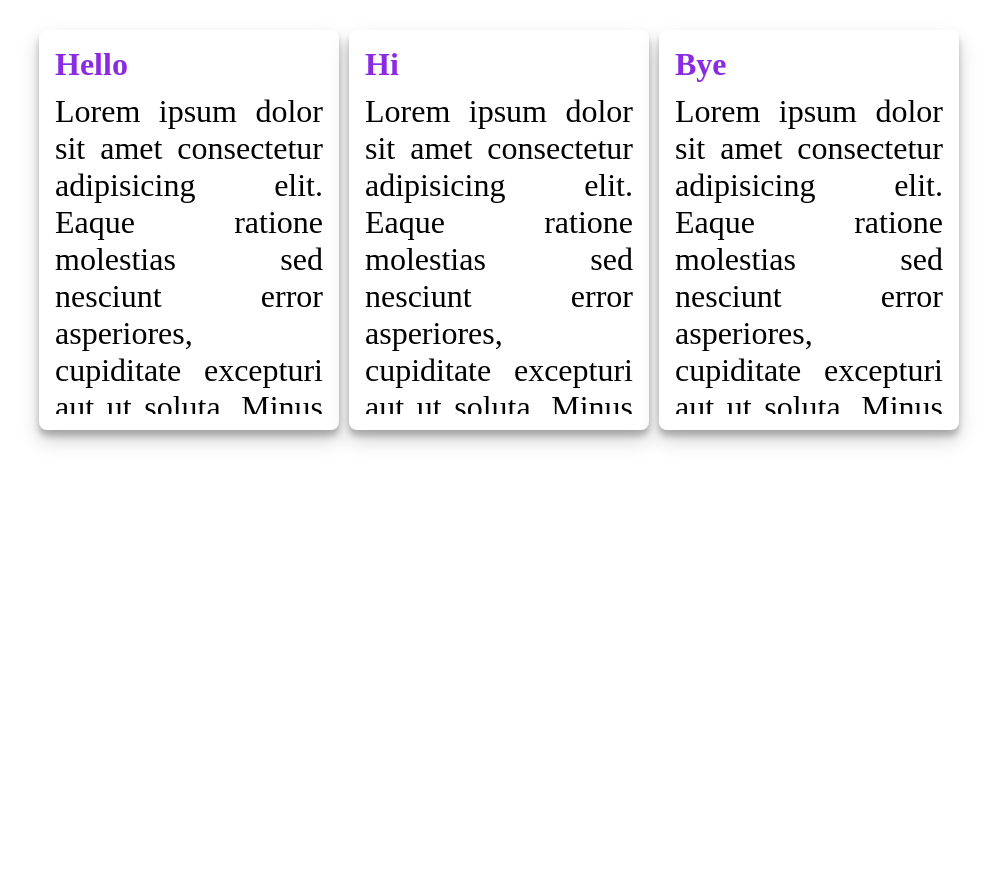
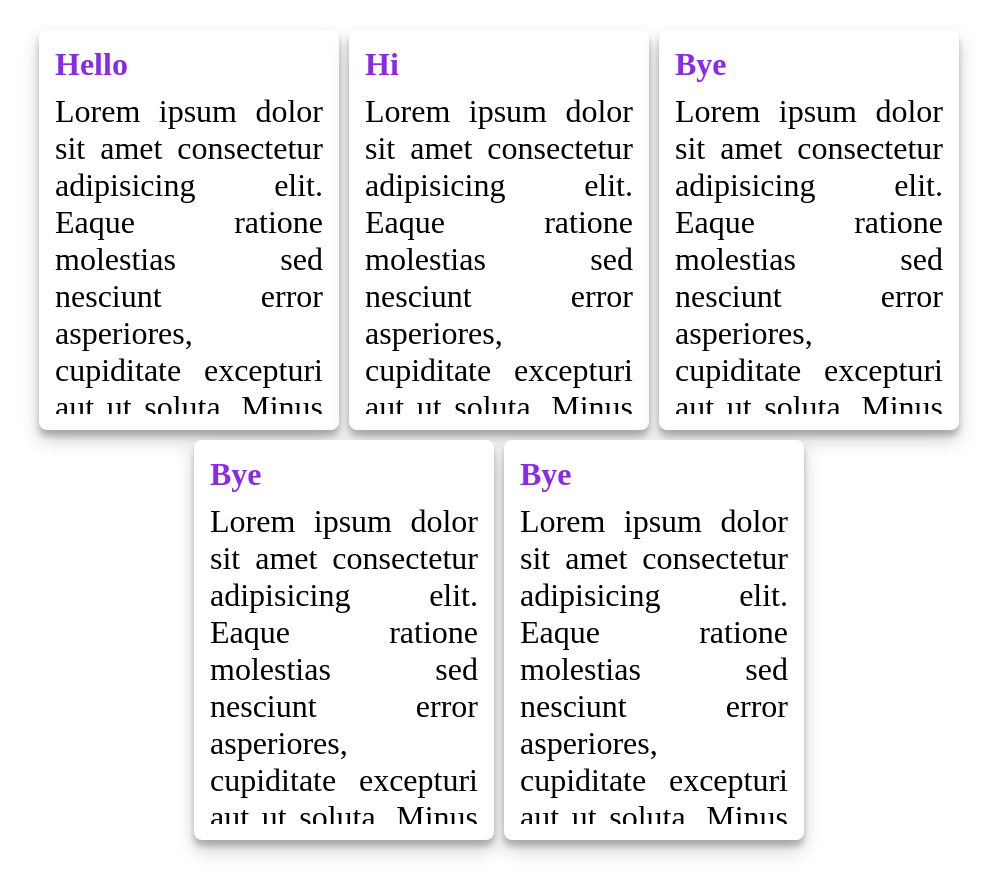
Before and after one commit to ShayanMahnam/Overflow-test, a plain HTML site: page index.html in a window 1280 px wide. Shown: the whole page, without its empty margins (141-1137 px from the left). Before the commit the page ends 800 px from the top, so only its background shows below. Drawn offline with Linux system fonts and the light colour scheme.

Commit message:
more test

```diff
--- a/index.html
+++ b/index.html
@@ -23,6 +23,16 @@
         <div class="title"><h1>Bye</h1></div>
         <div class="text"><p>Lorem ipsum dolor sit amet consectetur adipisicing elit. Eaque ratione molestias sed nesciunt error asperiores, cupiditate excepturi aut ut soluta. Minus aliquam at numquam sint quaerat cupiditate obcaecati a illo?</p></div>
     </div>
+
+    <div class="container">
+        <div class="title"><h1>Bye</h1></div>
+        <div class="text"><p>Lorem ipsum dolor sit amet consectetur adipisicing elit. Eaque ratione molestias sed nesciunt error asperiores, cupiditate excepturi aut ut soluta. Minus aliquam at numquam sint quaerat cupiditate obcaecati a illo?</p></div>
+    </div>
+
+    <div class="container">
+        <div class="title"><h1>Bye</h1></div>
+        <div class="text"><p>Lorem ipsum dolor sit amet consectetur adipisicing elit. Eaque ratione molestias sed nesciunt error asperiores, cupiditate excepturi aut ut soluta. Minus aliquam at numquam sint quaerat cupiditate obcaecati a illo?</p></div>
+    </div>
     </main>
 </body>
 </html>
--- a/style.css
+++ b/style.css
@@ -8,6 +8,7 @@
     display: flex;
     justify-content: center;
     align-items: center;
+    flex-wrap: wrap;
     margin: 30px;
     gap: 10px;
  }
@@ -21,6 +22,7 @@
     flex-direction: column;
     padding: 1rem;
     gap: 10px;
+    transition: all .5s ease-in-out;
  }
 
  .title {
@@ -31,3 +33,7 @@
    text-align: justify;
    overflow-y: scroll;
  }
+
+ .container:hover {
+   box-shadow: rgba(0, 0, 0, 0.02) 0px 1px 3px 0px, rgba(27, 31, 35, 0.15) 0px 0px 0px 1px;
+ }
```
